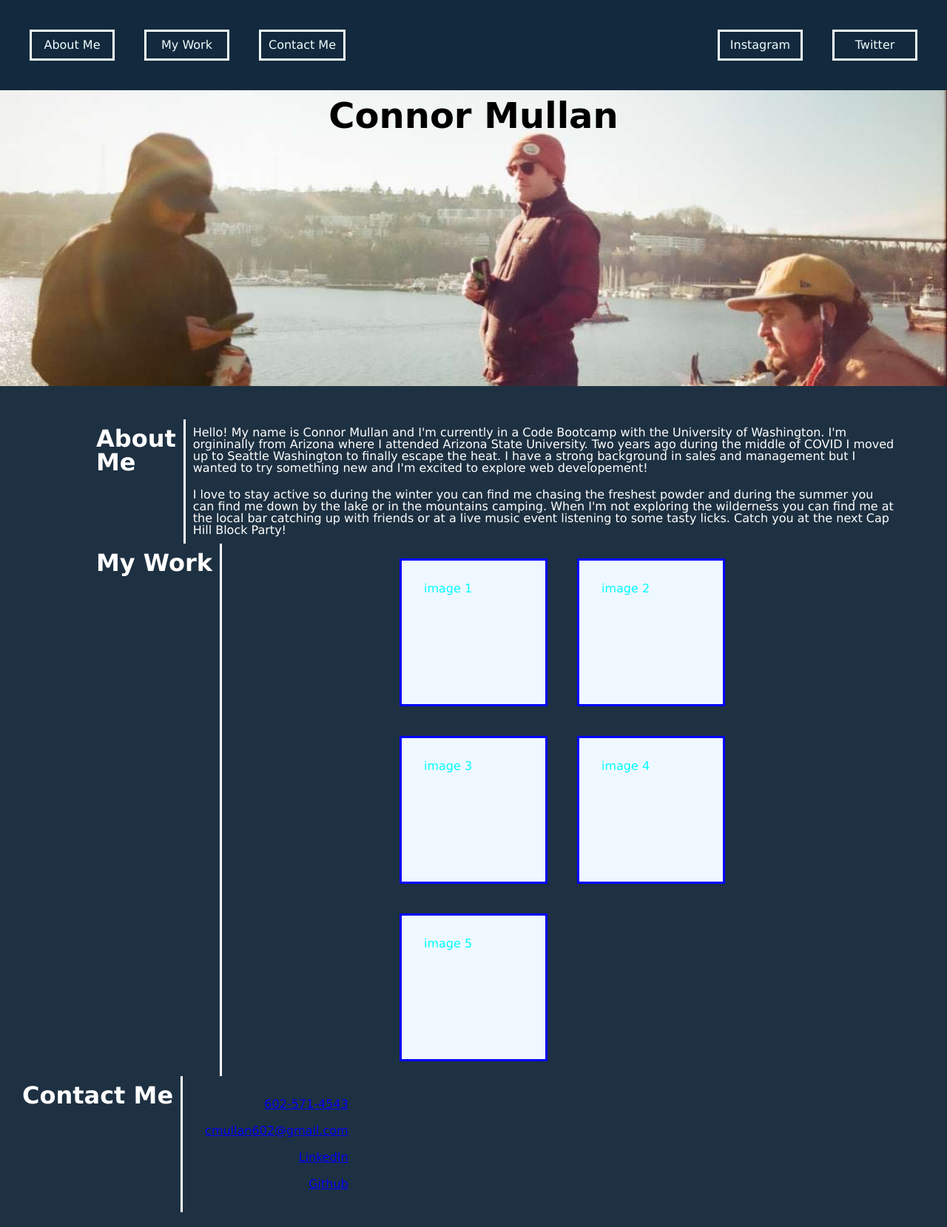
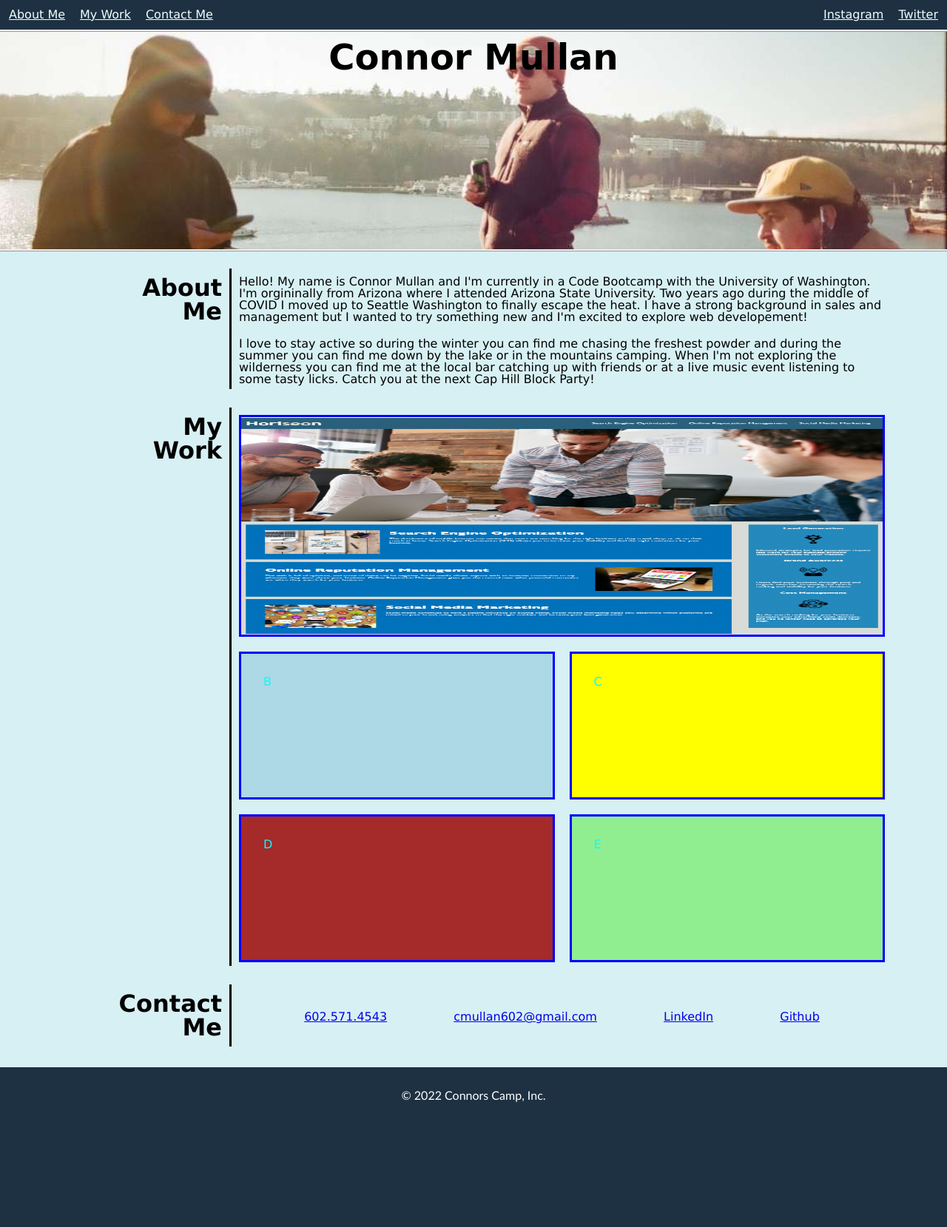
Before and after one commit to cmullan602/connors-portfolio, a plain HTML site: page index.html in a window 1280 px wide. Shown: the whole page at 74% size. After the commit the page ends 1519 px from the top, so only its background shows below. Drawn offline with Linux system fonts and the light colour scheme.

Commit message:
Finalized style for ful computer website, working on phone version.

```diff
--- a/assets/css/style.css
+++ b/assets/css/style.css
@@ -7,32 +7,32 @@ body {
 
 header {
     width:100%;
-    background: #13293d;
-    padding: 10px;
 }
 
 nav {
     width: 100%;
-   display: flex;
+    display: flex;
+    flex-wrap: wrap;
+    justify-content: space-between;
 }
 
 nav ul {
-    display:flex;
-    min-width: 200px;
+    display: flex;
+    margin: 2px;
 }
 
 nav li {
-    min-width: 20px;
+    display: flex;
 }
 
 nav a {
     color: azure;
-    text-decoration: none;
     text-align: center;
     display: block;
     padding: 10px;
-    min-width: 115px;
-    border-style: solid;
+    border: white;
+    border-style:initial;
+    border-radius: 5px;
 }
 
 
@@ -42,74 +42,66 @@ nav a:hover{
 
 /* Social media menu styles */
 
-//#insta {
-    background: url("../images/insta.jpeg") no-repeat center;
-    background-size: 50%;
-}
-
-//#tw {
-    background: url("../images/twitter.png") no-repeat center;
-    background-size: 50%;
-}
-
-.social{
-}
-
-nav ul.social {
-    flex: 1 1 0;
-}
 
 /* Main Background Image */
 
 .road {
-    height: 400px;
+    height: 300px;
     width: 100%;
-    margin-bottom: 25px;
     background-image: url("../images/looking-cool.JPG");
     background-size: cover;
     background-position: center;
     display: flex;
     justify-content: center;
+    border-style: ridge;
+    border-left: none;
+    border-right: none;
 }
 
+/* Main Flexbox container*/
+
 main {
+    background: rgb(215, 240, 243);
+    color: black;
     display: flex;
     flex-direction: column;
     justify-content: center;
     width: 100%;
-    padding: 20px;
+    padding-top: 1%;
+    padding-bottom: 1%;
+    padding-left: 10%;
+    padding-right: 5%;
 }
+
+/* headers */
 
 h1 {
     font-size: 300%;
     color: black;
     font-family: cursive;
     padding: 10px;
-    position: relative;
+    position: relative
 }
 
-.about {
-    display:flex;
-    justify-content: center;
-    padding-right: 40px;
-    padding-left: 100px;
-}
-
- h2 {
+h2 {
     display: flex;
     padding: 10px;
+    margin-bottom: 5px;
     font-size: 200%;
     border-style: none;
     border-bottom: none;
     border-top: none;
     border-right: solid;
+    min-width: 175px;
+    max-width: 150px;
+    text-align: right;
 }
 
-.robot {
-    display: flex;
-    justify-content: space-between;
-    padding-right: 40px;
-    padding-left: 100px;
+
+/* About me Section */
+section {
+    display:flex;
+    padding: 10px;
 }
 
 .container {
@@ -118,58 +110,113 @@ h1 {
 }
 
 #about-me p {
-    padding: 10px
+    display: flex;
+    padding: 10px;
 }
 
+/* My work Section */
 
-#work {
+.work {
     display: flex;
-    justify-content: space-between;
 }
 
-
-
 .tools{
-    max-width: 700px;
-    display:flex;
-    flex-wrap: wrap;
-
-
+    display: flex;
+   flex-flow: column;
 }
 
-.image {
+.sub-images{
+    display: flex;
+    flex-flow: wrap;
+}
+
+.image-1{
+    flex-grow: 1;
+    height:300px;
+    border: solid 3px blue;
+    margin: 10px
+}
+
+.image-2{
+    flex-grow: 1;
     height:200px;
-    width: 200px;
+    width: 300px;
     background-color: aliceblue;
     color:aqua;
     padding:30px;
     border: solid 3px blue;
-    margin: 20px;
+    margin: 10px;
+}
+
+
+.image-1:hover {
+        animation:
+        animation-timing-function: ease;
+}
+
+
+section ul {
+    padding: 10px;
+    width: 100%;
+    display: flex;
+    align-items: center;
+    justify-content: space-evenly;
+}
+section a {
+    padding: 2px;
+}
+
+
+footer {
+    padding: 30px;
+    clear: both;
+    font-family: 'Trebuchet MS', 'Lucida Sans Unicode', 'Lucida Grande', 'Lucida Sans', Arial, sans-serif;
+    text-align: center;
+}
+
+/* flex Styles */
+
+@media screen and (max-width: 600px) {
+
+//main {
+    flex-direction: column;
+    align-content: center;
+}
+
+nav {
+  align-content: center;
+}
+
+nav ul {
+    justify-content: space-evenly;
 
 }
 
-#my-work {
-
+section {
+    flex-direction: column;
+    align-content: center;
 }
 
-.image:hover,
-.image:focus{
-  width:500px;
-  height: 300px;
+section ul {
+    flex-direction: column;
 }
 
-
-.filled {
-    display: flex;
-}
-ul {
-    margin: 10px;
-    justify-content: flex-end;
+h2{
+min-width:  380px;
+align-items: center;
+border-style: none;
+border-bottom: solid;
+border-top: none;
+border-right: none;
+flex-grow: 1;
 }
 
-li {
-    margin: 20px;
-    display: flex;
-    justify-content: flex-end;
-}
-/* flex Styles /*
+main,
+  nav {
+    flex-direction: column;
+  }
+
+ p { word-wrap: break-word;
+  overflow-wrap: break-word;
+  hyphens: auto;
+ }
--- a/index.html
+++ b/index.html
@@ -17,7 +17,7 @@
             </ul>
 
             <ul class="social">
-                <li><a href="#" id="insta">Instagram</a></li>
+                <li><a href="https://www.instagram.com/mullstash/?hl=en" id="insta">Instagram</a></li>
                 <li><a href="#" id="tw">Twitter</a></li>
             </ul>
         </nav>
@@ -29,7 +29,7 @@
 
     <main>
 
-        <section id="about-me" class="about">
+        <section id="about-me">
             <H2>About Me</H2>
             <div class="container">
                 <p>Hello! My name is Connor Mullan and I'm currently in a Code Bootcamp with the University of Washington. I'm orgininally from Arizona where I attended Arizona State University. Two years ago during the middle of COVID I moved up to Seattle Washington to finally escape the heat. I have a strong background in sales and management but I wanted to try something new and I'm excited to explore web developement! </p>
@@ -37,52 +37,40 @@
             </div>
             </section>
 
-        <Section id="my-work" class="robot">
+        <Section id="my-work">
             <h2>My Work</h2>
 
             <div class="tools">
 
-                <div class="image">
-                image 1
+                <img class="image-1" src="/assets/images/finished-website.png" alt="first website for marketing firm">
+                <div class="sub-images">
+                    <div class="image-2" style="background-color:lightblue;">B</div>
+                    <div class="image-2" style="background-color:yellow;">C</div>
+                    <div class="image-2" style="background-color:brown;">D</div>
+                    <div class="image-2" style="background-color:lightgreen;">E</div>
                 </div>
-
-                <div class="image">
-                image 2
-                </div>
-
-                <div class="image">
-                image 3
-                </div>
-
-                <div class="image">
-                image 4
-                </div>
-
-                <div class="image">
-                image 5
-                </div>
-
             </div>
 
         </Section>
 
-        <section id="contact-me" class="filled">
+        <section id="contact-me">
             <h2>Contact Me</h2>
             <ul>
-                <li><a href="#">602-571-4543</a></li>
-                <li><a href="#">cmullan602@gmail.com</a></li>
-                <li><a href="#">LinkedIn</a></li>
-                <li><a href="#">Github</a></li>
+                <li><a href="tel:6025714543">602.571.4543</a></li>
+                <li><a href="mailto:cmullan602@gmail.com">cmullan602@gmail.com</a></li>
+                <li><a href="https://www.linkedin.com/in/connor-mullan-a4068a17a">LinkedIn</a></li>
+                <li><a href="https://github.com/cmullan602">Github</a></li>
             </ul>
 
         </section>
 
+    </main>
 
-
-
-
-
-    </main>
+    <footer>
+        <p>
+            &copy; 2022 Connors Camp, Inc.
+        </p>
+    </footer>
 
 
 
```
Also changed, not shown: assets/images/finished-website.png (added), 6 other files.
